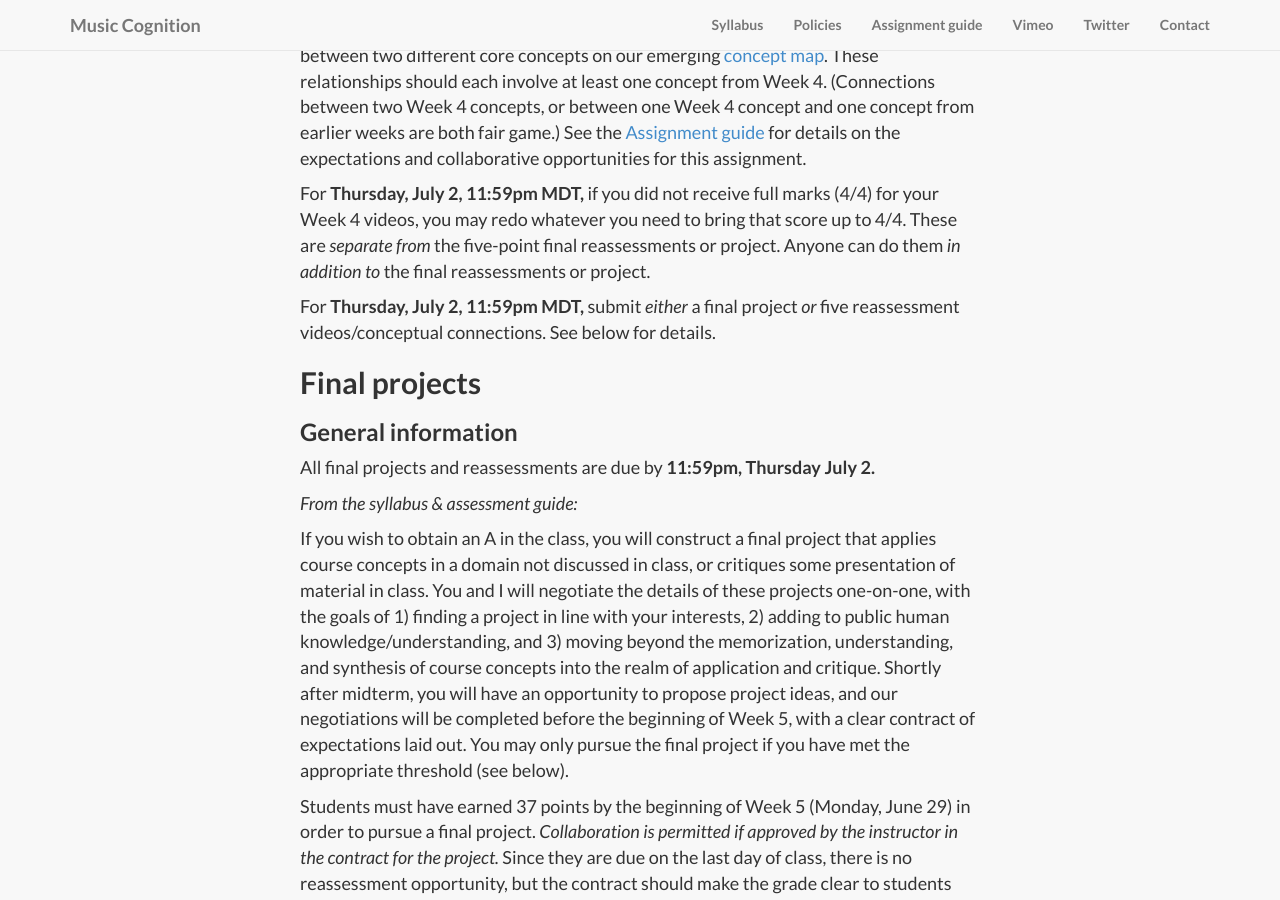
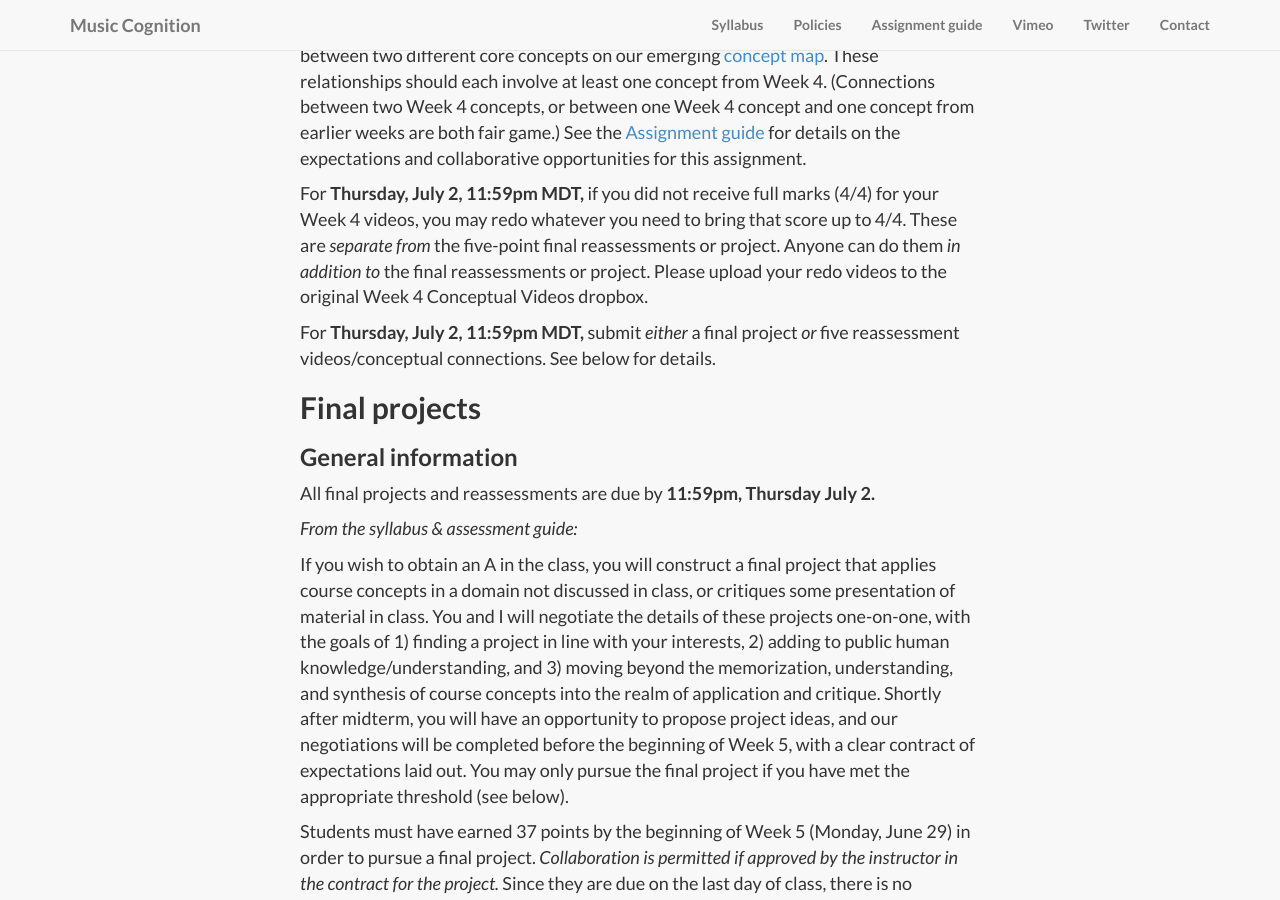
Before and after one commit to kshaffer/cognition, a Jekyll site: the page built from week5.md, in a window 1280 px wide and 900 px high, scrolled down 1315 px. Built offline with Jekyll 4.4.1, drawn with Linux system fonts in a browser that asks for light colours; nearby versions of some CDN libraries; library files that are not in the unit come from our copies.

Commit message:
Week 5 reassessment update

```diff
--- a/week5.md
+++ b/week5.md
@@ -22,7 +22,7 @@ For **Tuesday, June 30, 8am MDT,** submit votes for your colleagues' core concep
 
 For **Tuesday, June 30, 8am MDT,** submit two written explanations of the relationship between two different core concepts on our emerging [concept map](https://prezi.com/ntsoqg1f9m7i/music-cognition/). These relationships should each involve at least one concept from Week 4. (Connections between two Week 4 concepts, or between one Week 4 concept and one concept from earlier weeks are both fair game.) See the [Assignment guide](/assessments/) for details on the expectations and collaborative opportunities for this assignment.
 
-For **Thursday, July 2, 11:59pm MDT,** if you did not receive full marks (4/4) for your Week 4 videos, you may redo whatever you need to bring that score up to 4/4. These are *separate from* the five-point final reassessments or project. Anyone can do them *in addition to* the final reassessments or project.
+For **Thursday, July 2, 11:59pm MDT,** if you did not receive full marks (4/4) for your Week 4 videos, you may redo whatever you need to bring that score up to 4/4. These are *separate from* the five-point final reassessments or project. Anyone can do them *in addition to* the final reassessments or project. Please upload your redo videos to the original Week 4 Conceptual Videos dropbox.
 
 For **Thursday, July 2, 11:59pm MDT,** submit *either* a final project *or* five reassessment videos/conceptual connections. See below for details.
 
```
